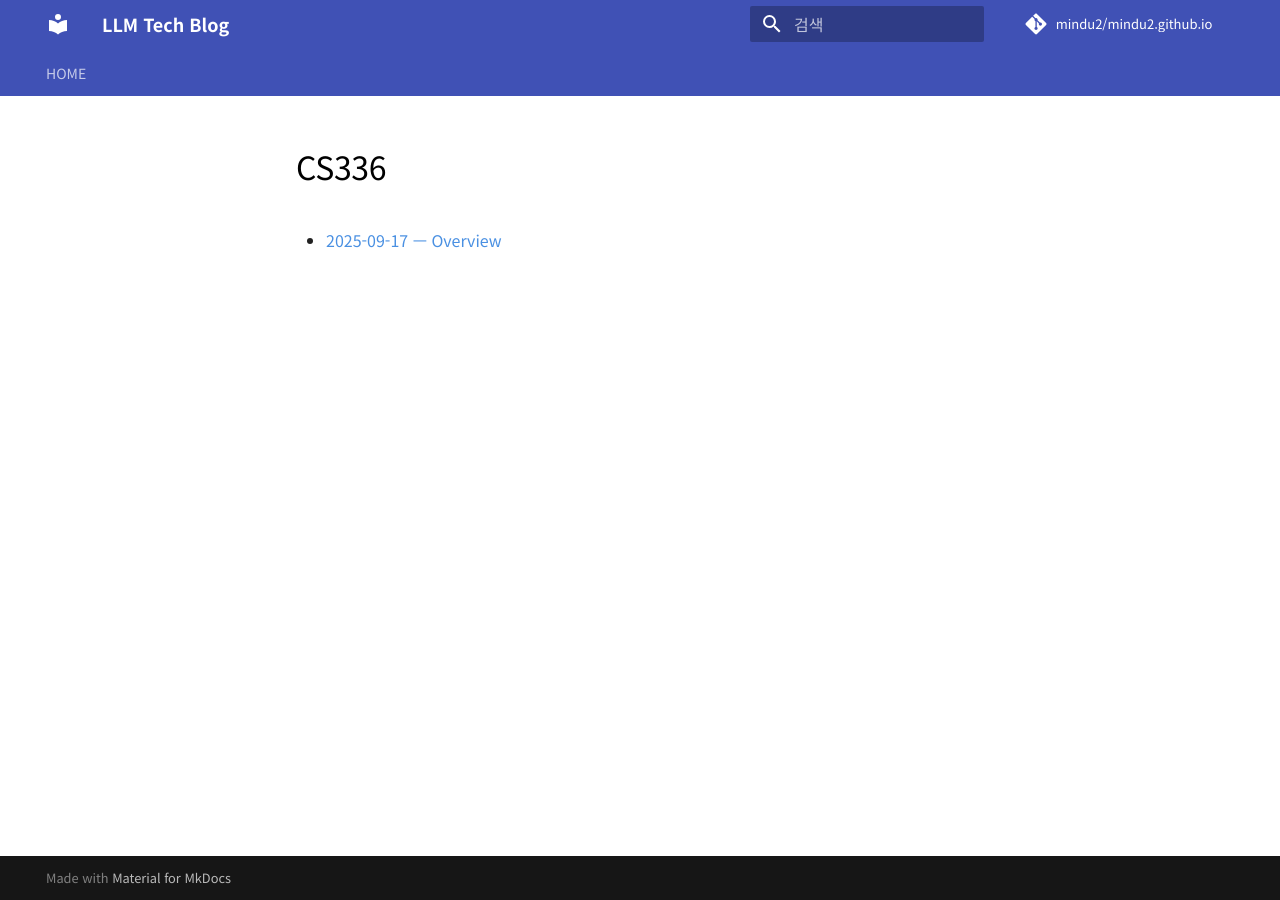
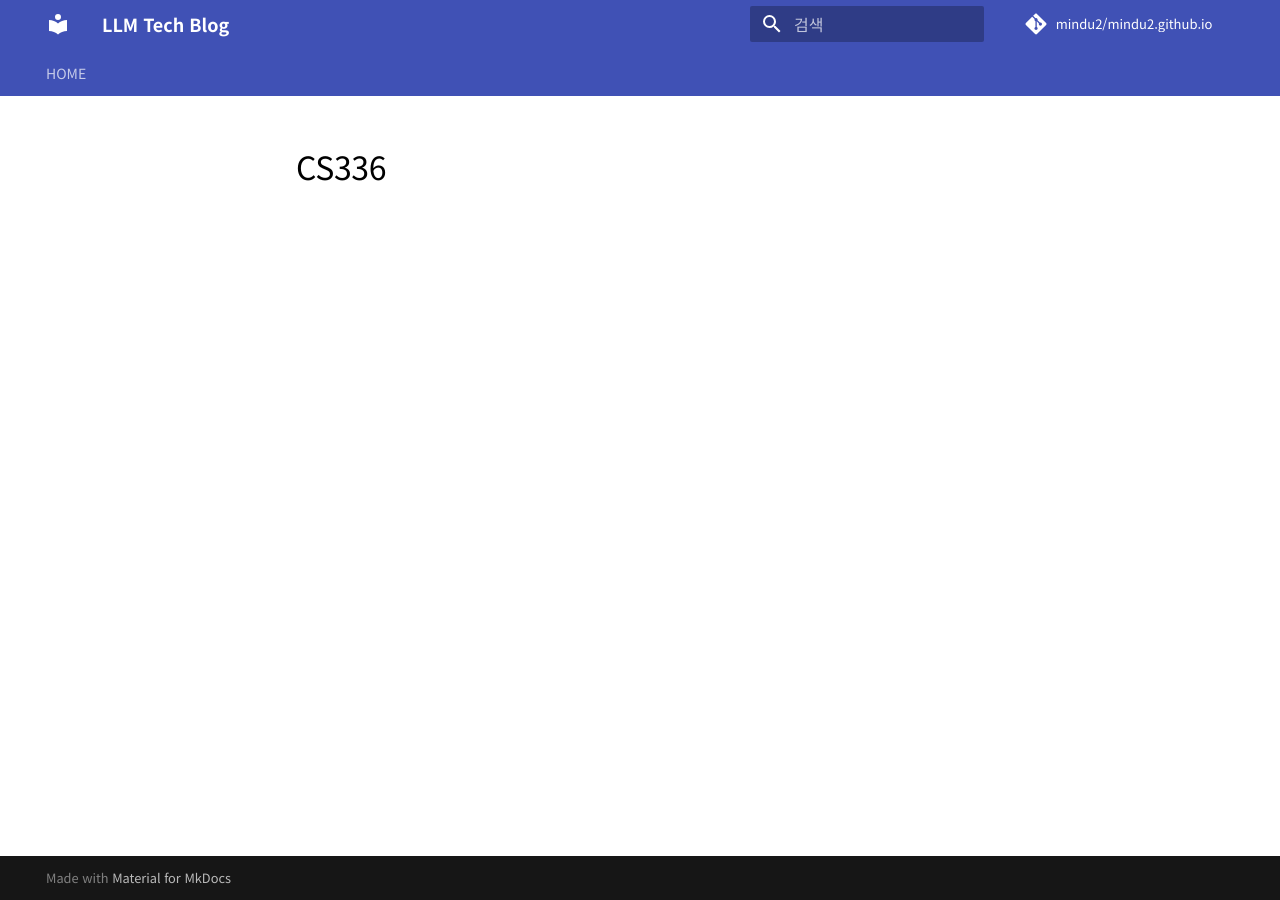
Before and after one commit to mindu2/mindu2.github.io, an MkDocs documentation site: the page built from docs/cs336/index.md, in a window 1280 px wide. Built offline with MkDocs 1.6.1 and Material for MkDocs 9.7.7, drawn with Linux system fonts in a browser that asks for light colours; comment, search, counter and statistics services are not loaded.

Commit message:
Update index.md

```diff
--- a/docs/cs336/index.md
+++ b/docs/cs336/index.md
@@ -1,3 +1 @@
 # CS336
-
-- [2025-09-17 — Overview](2025-09-17-overview.md)
```
